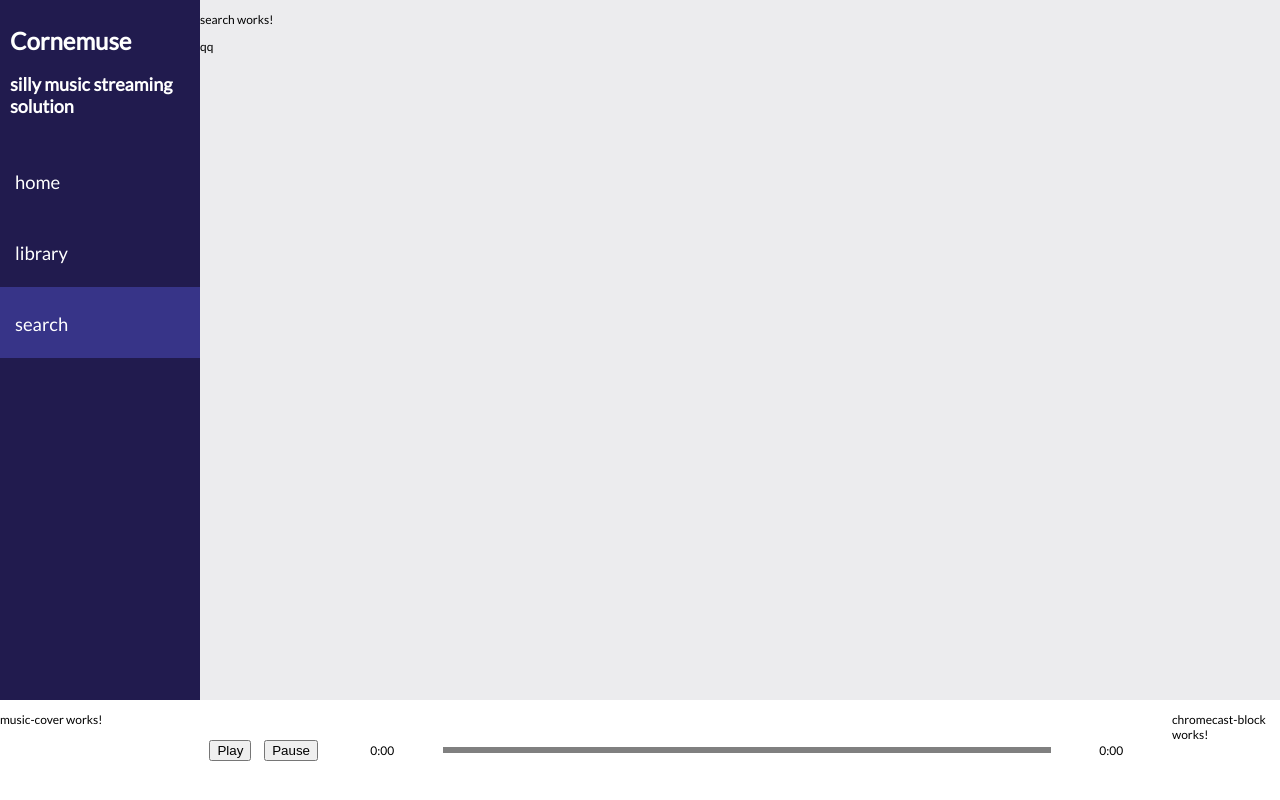
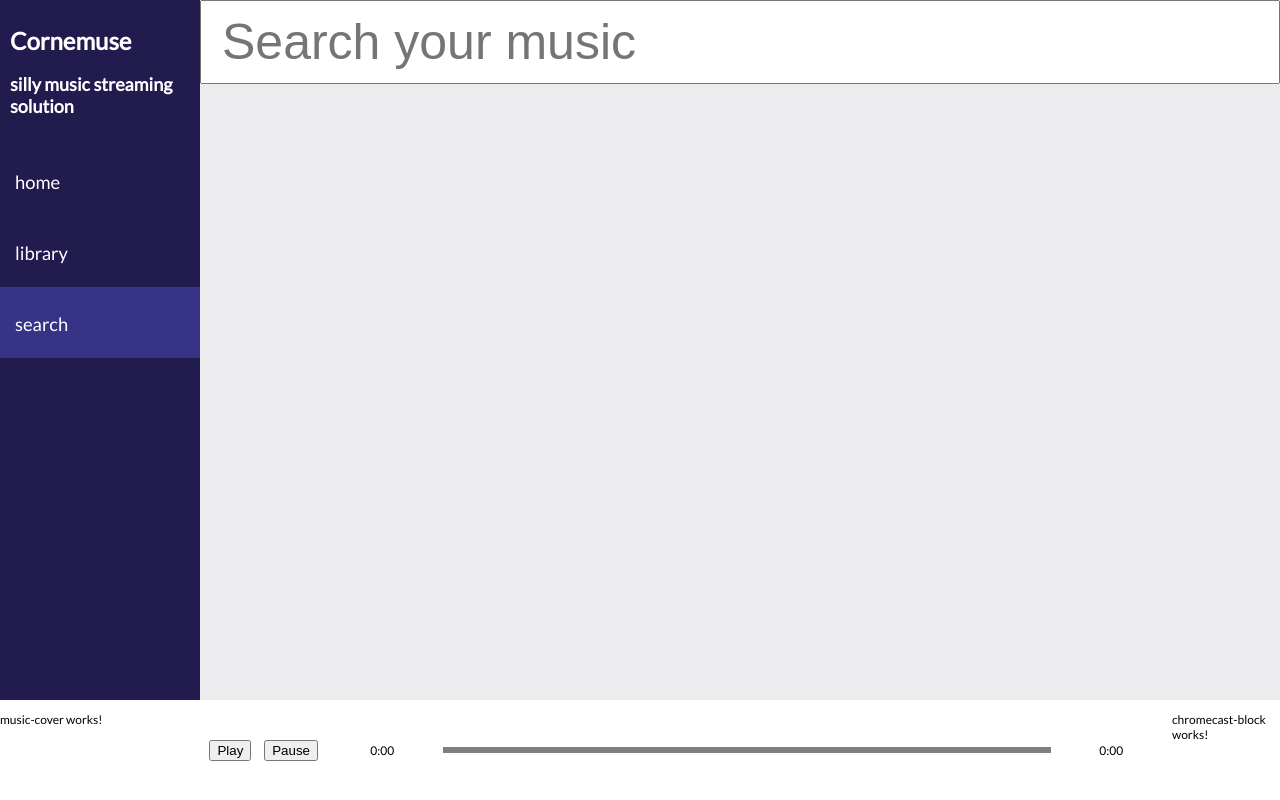
Before and after one commit to necraidan/cornemuse, an Angular app in the folder client/: page /search in a window 1280 px wide. Built offline with nearby package versions, Linux system fonts and the light colour scheme; some icons are missing.

Commit message:
add search bar

```diff
--- a/client/src/app/main-view/main-view.component.html
+++ b/client/src/app/main-view/main-view.component.html
@@ -1 +1 @@
-<router-outlet></router-outlet> qq
+<router-outlet></router-outlet>
--- a/client/src/app/main-view/search/search.component.html
+++ b/client/src/app/main-view/search/search.component.html
@@ -1,3 +1 @@
-<p>
-  search works!
-</p>
+<input class="search" type="text" placeholder="Search your music" />
--- a/client/src/app/main-view/search/search.component.scss
+++ b/client/src/app/main-view/search/search.component.scss
@@ -0,0 +1,9 @@
+:host {
+  display: grid;
+
+  .search {
+    height: 80px;
+    font-size: 50px;
+    padding: 0px 20px;
+  }
+}
```
